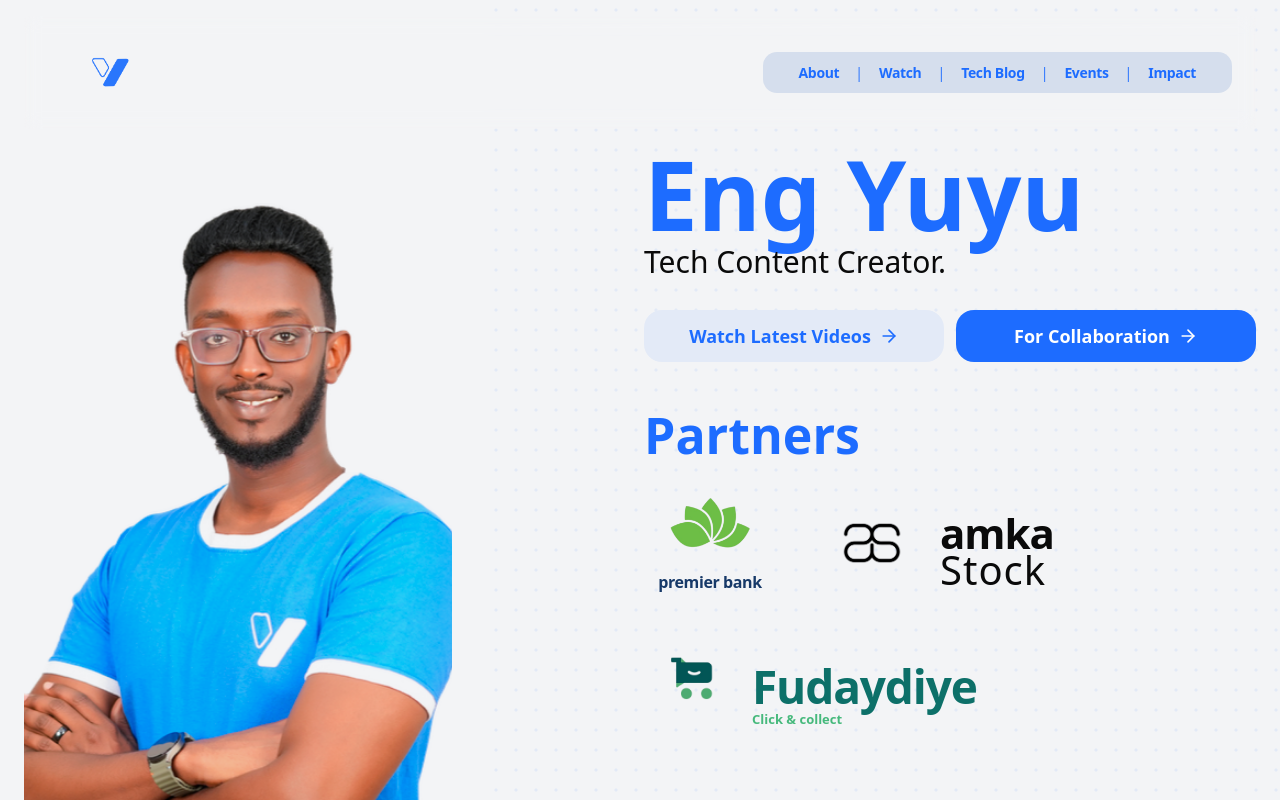
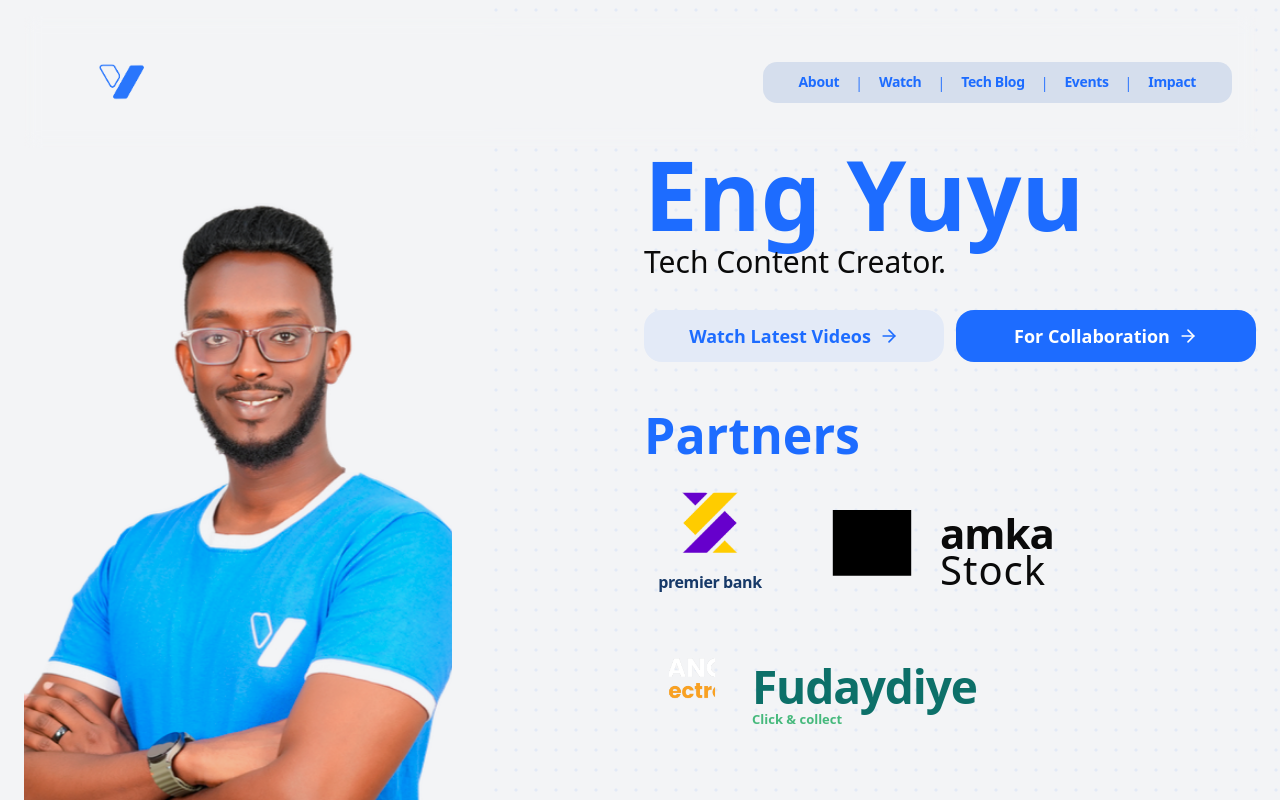
Before and after one commit to IshakAbdiazizHussen/Eng.yusuf-vision, a Next.js app: page / in a window 1280 px wide. Shown: the top 800 px of the page. Built offline with nearby package versions, Linux system fonts and the light colour scheme.

Commit message:
making the logo of the navigation to get or hold about information

```diff
--- a/src/app/globals.css
+++ b/src/app/globals.css
@@ -48,6 +48,7 @@
 }
 
 :root {
+  scroll-behavior: smooth;
   --radius: 0.625rem;
   --background: oklch(1 0 0);
   --foreground: oklch(0.145 0 0);
--- a/src/app/page.tsx
+++ b/src/app/page.tsx
@@ -16,17 +16,19 @@ export default function Home() {
 
       <div className="relative mx-auto w-full max-w-[1520px] px-4 pb-0 pt-28 sm:px-6 sm:pt-24">
         <nav className="fixed inset-x-0 top-0 z-50 flex items-center gap-3 bg-[#f3f4f6]/96 px-4 py-3 backdrop-blur-sm sm:left-1/2 sm:right-auto sm:top-4 sm:w-[calc(100%-3rem)] sm:max-w-[1520px] sm:-translate-x-1/2 sm:gap-8 sm:bg-transparent sm:px-6 sm:py-3 sm:backdrop-blur-0">
+          <a href="#about" aria-label="Go to About section">
             <Image
               src="/Eng Yuyu Logo-21.png"
               alt="Eng Yuyu Logo"
               width={124}
               height={89}
-            className="h-[44px] w-[64px] object-contain sm:h-[89px] sm:w-[124px]"
+              className="h-[58px] w-[88px] object-contain sm:h-[108px] sm:w-[148px]"
               style={{
                 filter:
                   "brightness(0) saturate(100%) invert(35%) sepia(96%) saturate(2724%) hue-rotate(209deg) brightness(102%) contrast(98%)",
               }}
             />
+          </a>
 
           <ul className="ml-auto flex min-w-0 flex-1 items-center justify-start gap-2 overflow-x-auto rounded-[22px] bg-[#d5deed] px-3 py-3 text-[#1d6cff] sm:w-auto sm:max-w-none sm:flex-none sm:justify-center sm:rounded-xl sm:px-7 sm:py-2.5">
             <li className="flex items-center gap-2">
@@ -119,7 +121,7 @@ export default function Home() {
                 <div className="flex flex-col items-center justify-end gap-1">
                   <div className="h-[94px] w-[132px] overflow-hidden">
                     <Image
-                      src="/premier_bank-removebg-preview.png"
+                      src="/keshflip icon.png"
                       alt="Premier Bank"
                       width={132}
                       height={94}
@@ -135,7 +137,7 @@ export default function Home() {
                 <div className="flex items-end gap-3">
                   <div className="h-[94px] w-[112px] overflow-hidden">
                     <Image
-                      src="/amka_-removebg-preview.png"
+                      src="/hoopay wallet logo.jpg.jpeg"
                       alt="Amka icon"
                       width={112}
                       height={94}
@@ -152,7 +154,7 @@ export default function Home() {
                 <div className="flex items-end gap-3">
                   <div className="h-[96px] w-[96px] overflow-hidden">
                     <Image
-                      src="/fudeydiye-removebg-preview.png"
+                      src="/Sanguuni Electronics Logos.png"
                       alt="Fudaydiye"
                       width={96}
                       height={96}
@@ -321,7 +323,7 @@ export default function Home() {
             </div>
           </div>
 
-          <section id="about" className="mt-20 grid scroll-mt-24 grid-cols-1 gap-10 xl:mt-60 xl:grid-cols-[560px_1fr] xl:gap-12">
+          <section id="about" className="mt-20 grid scroll-mt-40 grid-cols-1 gap-10 xl:mt-60 xl:grid-cols-[560px_1fr] xl:gap-12">
             <div className="flex h-full flex-col">
               <Image
                 src="/engY.png"
```
Lines whose indentation alone changed are shown as unchanged.
